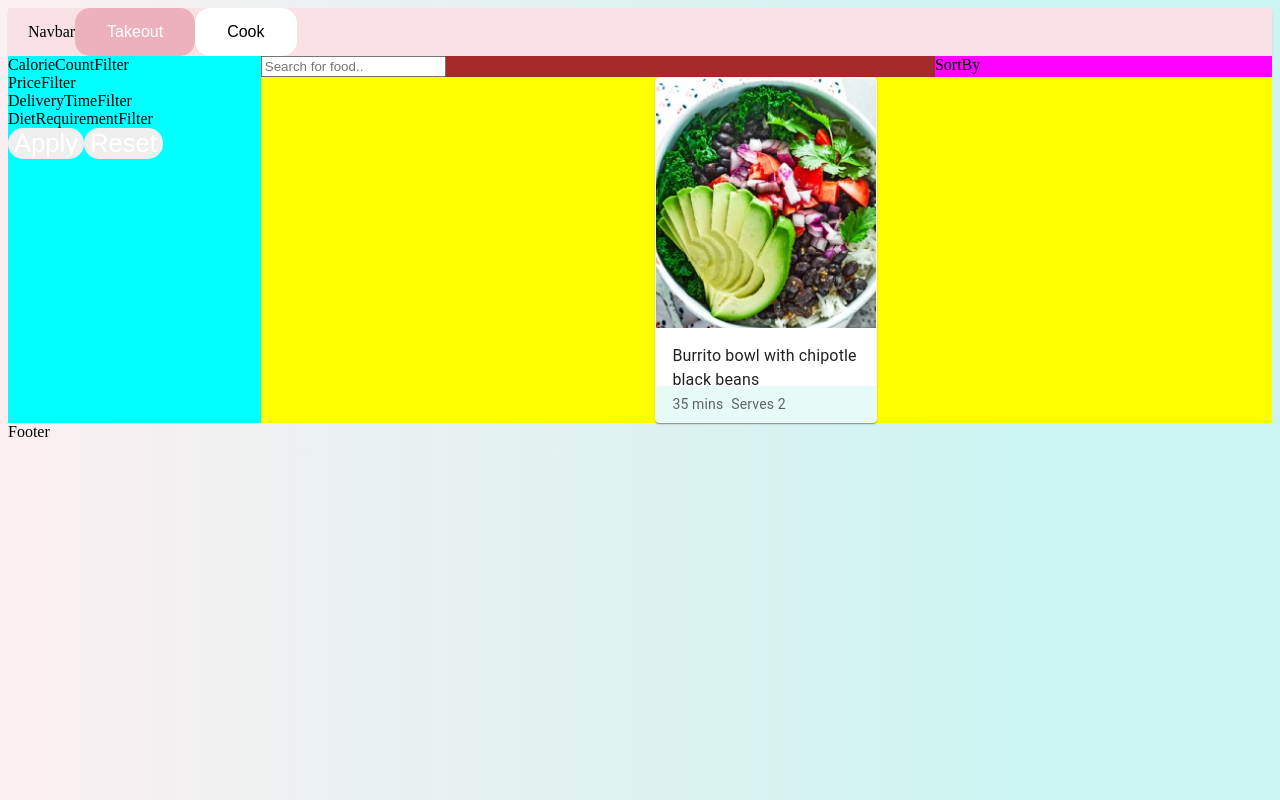
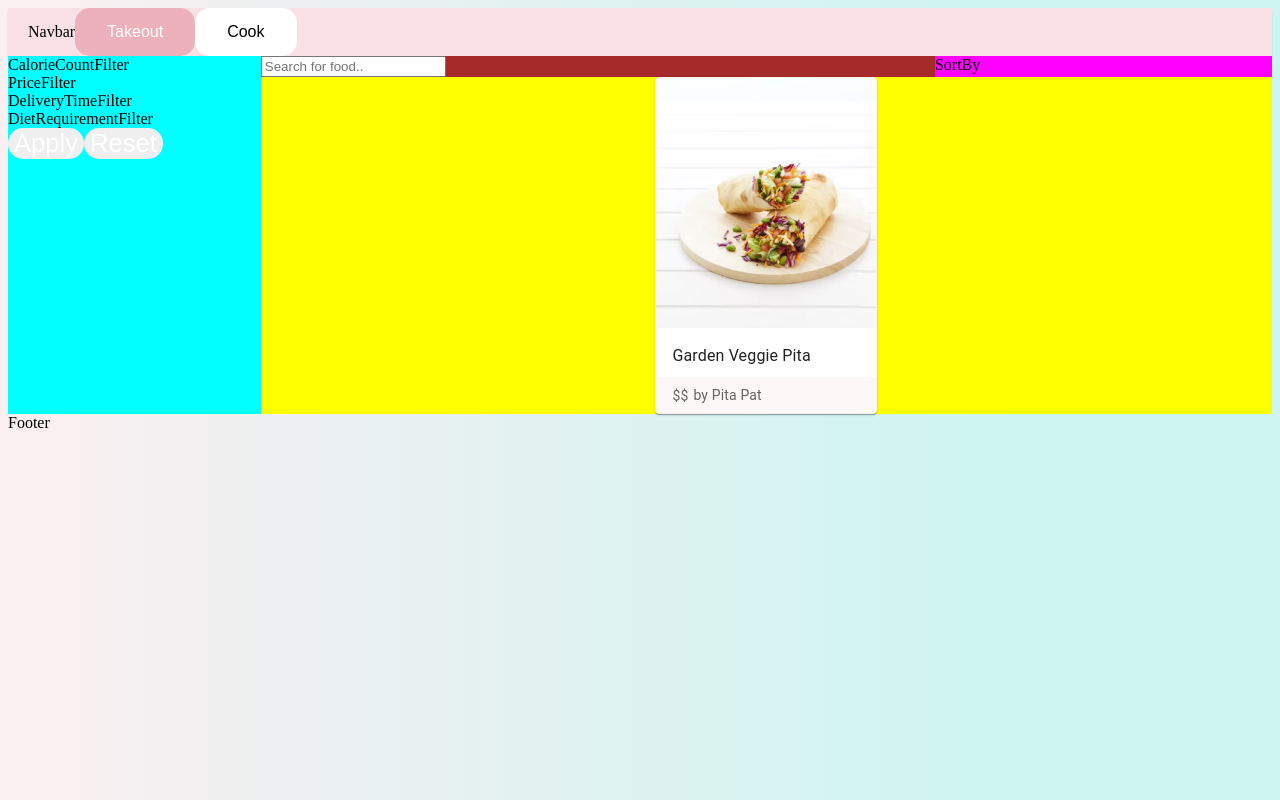
Before and after one commit to UOA-CS732-SE750-Students-2024/project-group-playful-penguins, a React (Vite) app in the folder frontend/: page /home in a window 1280 px wide. Built offline with nearby package versions, Linux system fonts and the light colour scheme.

Commit message:
PPENG-26 separated the card component to take out and recipe

```diff
--- a/frontend/src/components/FoodCard/FoodCard.jsx
+++ b/frontend/src/components/FoodCardRecipe/FoodCardRecipe.jsx
@@ -3,14 +3,14 @@ import Card from '@mui/material/Card';
 import CardContent from '@mui/material/CardContent';
 import CardMedia from '@mui/material/CardMedia';
 import Typography from '@mui/material/Typography';
-import styles from './FoodCard.module.css';
+import styles from './FoodCardRecipe.module.css';
 
 const title = "Burrito bowl with chipotle black beans";
 const image = "../../public/images/bowl.png";
 const time = "35";
 const serves = "2";
 
-export function FoodCard() {
+export function FoodCardRecipe() {
 
   return (
     <Card className={styles.card}>
--- a/frontend/src/components/FoodCard/FoodCard.module.css
+++ b/frontend/src/components/FoodCardRecipe/FoodCardRecipe.module.css
@@ -30,6 +30,7 @@
 .title {
     font-size: 1.5rem; /* Adjusted for better responsiveness */
     font-weight: 800;
+    padding-bottom: 15px;
     margin-bottom: 26px;
     font-family: Arial; /* Changed from font-style to font-family */
 }
--- /dev/null
+++ b/frontend/src/components/FoodCardTakeout/FoodCardTakeout.jsx
@@ -0,0 +1,38 @@
+import React from 'react';
+import Card from '@mui/material/Card';
+import CardContent from '@mui/material/CardContent';
+import CardMedia from '@mui/material/CardMedia';
+import Typography from '@mui/material/Typography';
+import styles from './FoodCardTakeout.module.css';
+
+const title = "Garden Veggie Pita";
+const image = "../../public/images/pita.png";
+const price = "";
+const restaurant = "Pita Pat";
+
+export function FoodCardTakeout() {
+
+  return (
+    <Card className={styles.card}>
+      <CardMedia
+        component="img"
+        image={image}
+        alt={title}
+        className={styles.cardMedia}
+      />
+      <CardContent className={styles.cardContent}>
+        <Typography gutterBottom component="div" className={styles.title}>
+          {title}
+        </Typography>
+        <div className={styles.details}>
+          <Typography variant="body2" color="text.secondary">
+            $$ {price}
+          </Typography>
+          <Typography variant="body2" color="text.secondary">
+            by {restaurant}
+          </Typography>
+        </div>
+      </CardContent>
+    </Card>
+  );
+}
--- /dev/null
+++ b/frontend/src/components/FoodCardTakeout/FoodCardTakeout.module.css
@@ -0,0 +1,49 @@
+.card {
+    max-width: 220px;
+    margin: auto;
+    border-radius: 20px;
+    overflow: hidden;
+    box-shadow: 0 2px 10px rgba(0, 0, 0, 0.1);
+    border-style: solid;
+    border-width: 0.5px;
+    border-color: rgb(247, 242, 237);
+    transition: box-shadow 0.3s ease-in-out, transform 0.3s ease-in-out;
+}
+
+.card:hover {
+    transform: scale(1.05); /* Slightly increase size */
+    box-shadow: 0 4px 20px rgba(0, 0, 0, 0.2);
+    cursor: pointer;
+}
+
+.cardMedia {
+    height: 250px;
+    object-fit: cover;
+}
+
+.cardContent {
+    padding: 16px;
+    padding-bottom: 2px;
+    position: relative;
+}
+
+.title {
+    font-size: 1.2rem; /* Adjusted for better responsiveness */
+    font-weight: 800;
+    padding-bottom: 15px;
+    margin-bottom: 26px;
+    font-family: Arial; /* Changed from font-style to font-family */
+}
+
+.details {
+    position: absolute;
+    bottom: 0;
+    left: 0;
+    width: 100%;
+    background-color: #FDF7F8;
+    display: flex;
+    align-items: center;
+    gap: 5px;
+    padding: 8px 16px;
+    box-sizing: border-box;
+}
--- a/frontend/src/components/FoodList/FoodList.jsx
+++ b/frontend/src/components/FoodList/FoodList.jsx
@@ -1,6 +1,14 @@
-import React from "react";
-import { FoodCard } from "../FoodCard/FoodCard";
+import React, { useContext } from "react";
+import { FoodCardRecipe } from "../FoodCardRecipe/FoodCardRecipe";
+import { FoodCardTakeout } from "../FoodCardTakeout/FoodCardTakeout";
+import { AppContext } from "../../providers/AppContextProvider";
 
 export function FoodList() {
-  return <div><FoodCard/></div>;
+  const { isTakeout } = useContext(AppContext);
+
+  return (<div>
+    {isTakeout ? (
+      <FoodCardTakeout />
+    ) : (<FoodCardRecipe />)}</div>
+  );
 }
```
Also changed, not shown: frontend/public/images/pita.png (added).
